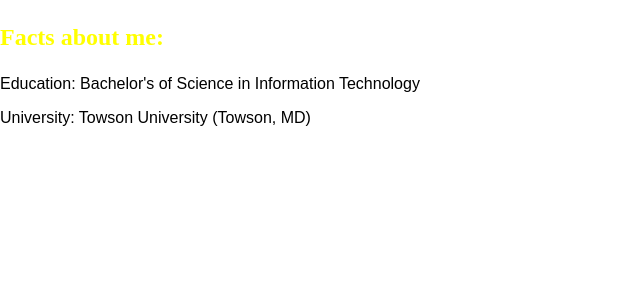
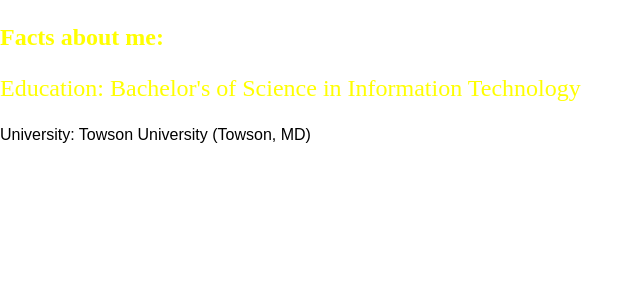
Before and after one commit to dragon2462/WD, a PHP site: page /about-me.html in a window 1280 px wide. Shown: the part 87-387 px from the top of the page, without its empty margins (0-642 px from the left). Run offline with PHP 8.4, Linux system fonts and the light colour scheme.

Commit message:
Update style4.css

```diff
--- a/style4.css
+++ b/style4.css
@@ -6,7 +6,7 @@ h1{
   font-family: Times New Roman;
   font-size: 24px;
 }
-h1 p{
+p{
 	font-family: Times New Roman;
 font-size: 24px;
 color: yellow;
```
